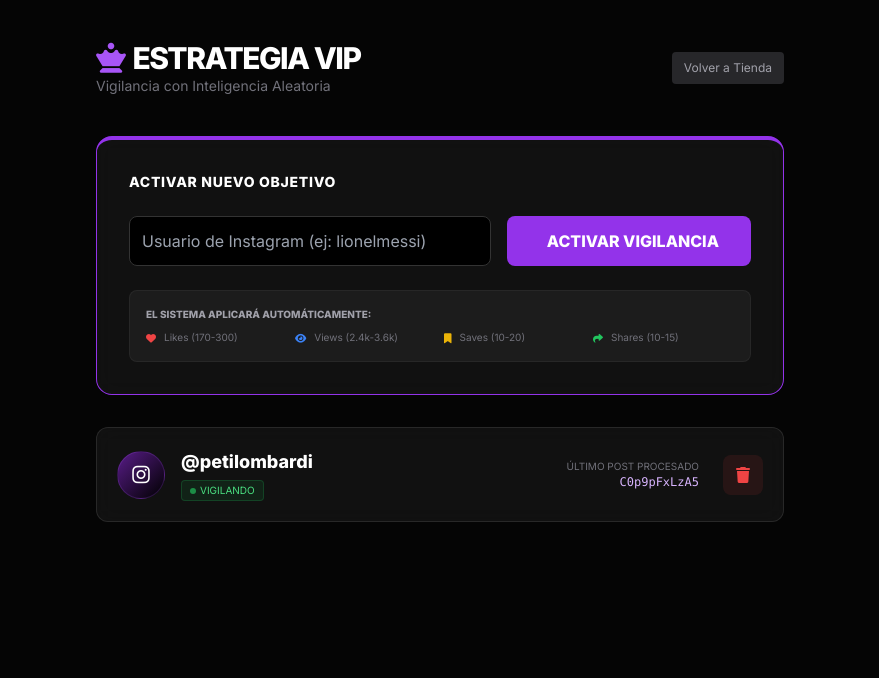
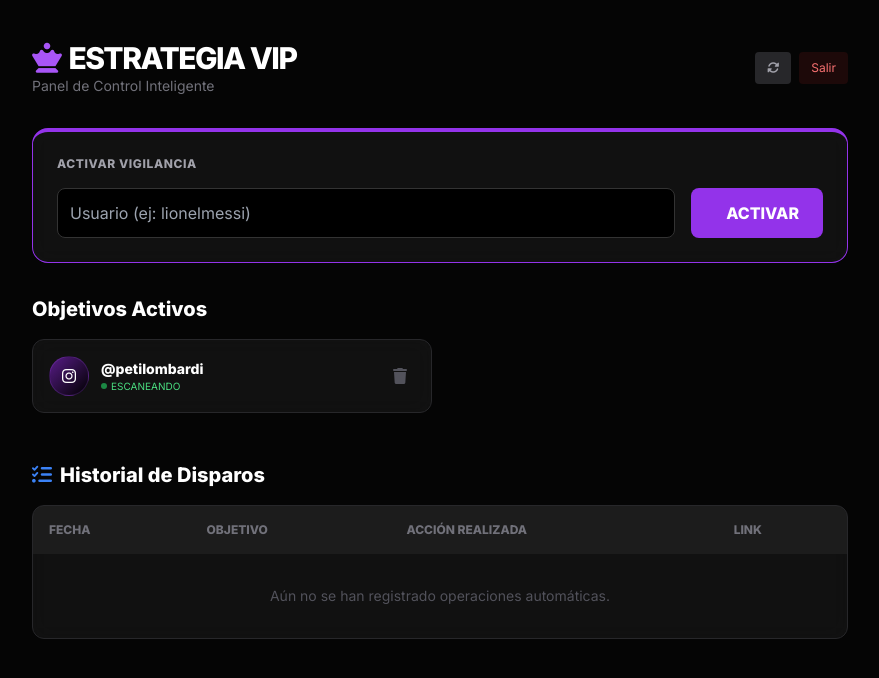
Before and after one commit to mktidsocial-max/proyectomkt, a Flask app: page /admin/bot in a window 1280 px wide. Shown: the top 678 px of the page, without its empty margins (200-1079 px from the left). Run offline with Flask 3, Linux system fonts and the light colour scheme; the visitor is signed in with stand-in values (Sample User, id 1); some libraries are stand-ins or nearby versions.

Commit message:
Update bot.html

```diff
--- a/templates/bot.html
+++ b/templates/bot.html
@@ -12,78 +12,99 @@
         .glass { background: rgba(20, 20, 20, 0.8); backdrop-filter: blur(10px); border: 1px solid rgba(255,255,255,0.1); }
         .input-dark { background: #000; border: 1px solid #333; color: white; padding: 12px; border-radius: 8px; width: 100%; outline: none; }
         .input-dark:focus { border-color: #3b82f6; }
+
+        /* Estilo para la tabla de logs */
+        .log-row:nth-child(even) { background-color: rgba(255,255,255,0.02); }
     </style>
 </head>
-<body class="p-4 md:p-10 max-w-3xl mx-auto">
+<body class="p-4 md:p-10 max-w-4xl mx-auto">
 
-    <div class="flex justify-between items-center mb-10">
+    <div class="flex justify-between items-center mb-8">
         <div>
             <h1 class="text-2xl md:text-3xl font-bold text-white tracking-tighter"><i class="fa-solid fa-chess-queen text-purple-500 mr-2"></i>ESTRATEGIA VIP</h1>
-            <p class="text-zinc-500 text-sm">Vigilancia con Inteligencia Aleatoria</p>
+            <p class="text-zinc-500 text-sm">Panel de Control Inteligente</p>
         </div>
-        <a href="/" class="text-xs bg-zinc-800 px-3 py-2 rounded text-zinc-400 hover:text-white">Volver a Tienda</a>
-    </div>
-
-    <div class="glass p-6 md:p-8 rounded-2xl mb-8 border-t-4 border-purple-600">
-        <h2 class="text-sm font-bold text-white uppercase mb-6 tracking-wider">Activar Nuevo Objetivo</h2>
-
-        <form action="/admin/bot/add" method="POST" class="flex flex-col md:flex-row gap-4">
-            <div class="flex-grow">
-                <input type="text" name="username" class="input-dark" placeholder="Usuario de Instagram (ej: lionelmessi)" required>
-            </div>
-            <button type="submit" class="bg-purple-600 hover:bg-purple-500 text-white font-bold py-3 px-8 rounded-lg transition-colors flex items-center justify-center gap-2">
-                <i class="fa-solid fa-radar"></i> ACTIVAR VIGILANCIA
-            </button>
-        </form>
-
-        <div class="mt-6 p-4 bg-white/5 rounded-lg border border-white/5">
-            <p class="text-[10px] text-zinc-400 uppercase mb-2 font-bold">El sistema aplicará automáticamente:</p>
-            <div class="grid grid-cols-2 md:grid-cols-4 gap-2 text-[10px] text-zinc-500">
-                <div class="flex items-center gap-2"><i class="fa-solid fa-heart text-red-500"></i> Likes (170-300)</div>
-                <div class="flex items-center gap-2"><i class="fa-solid fa-eye text-blue-500"></i> Views (2.4k-3.6k)</div>
-                <div class="flex items-center gap-2"><i class="fa-solid fa-bookmark text-yellow-500"></i> Saves (10-20)</div>
-                <div class="flex items-center gap-2"><i class="fa-solid fa-share text-green-500"></i> Shares (10-15)</div>
-            </div>
+        <div class="flex gap-2">
+            <a href="/admin/bot" class="text-xs bg-zinc-800 px-3 py-2 rounded text-zinc-400 hover:text-white"><i class="fa-solid fa-rotate"></i></a>
+            <a href="/admin/logout" class="text-xs bg-red-900/20 text-red-400 px-3 py-2 rounded hover:bg-red-900/40">Salir</a>
         </div>
     </div>
 
-    <div class="space-y-3">
+    <div class="glass p-6 rounded-2xl mb-8 border-t-4 border-purple-600">
+        <h2 class="text-xs font-bold text-zinc-400 uppercase mb-4 tracking-wider">Activar Vigilancia</h2>
+        <form action="/admin/bot/add" method="POST" class="flex gap-4">
+            <input type="text" name="username" class="input-dark" placeholder="Usuario (ej: lionelmessi)" required>
+            <button type="submit" class="bg-purple-600 hover:bg-purple-500 text-white font-bold px-6 rounded-lg transition-colors whitespace-nowrap">
+                <i class="fa-solid fa-radar mr-2"></i> ACTIVAR
+            </button>
+        </form>
+    </div>
+
+    <h2 class="text-xl font-bold text-white mb-4">Objetivos Activos</h2>
+    <div class="grid grid-cols-1 md:grid-cols-2 gap-4 mb-12">
         {% for target in targets %}
-        <div class="glass p-5 rounded-xl flex items-center justify-between group hover:border-purple-500/30 transition-colors">
-            <div class="flex items-center gap-4">
-                <div class="w-12 h-12 rounded-full bg-gradient-to-br from-purple-900 to-black flex items-center justify-center border border-purple-500/20">
-                    <i class="fa-brands fa-instagram text-white text-xl"></i>
+        <div class="glass p-4 rounded-xl flex items-center justify-between group border border-zinc-800 hover:border-purple-500/30 transition-colors">
+            <div class="flex items-center gap-3">
+                <div class="w-10 h-10 rounded-full bg-gradient-to-br from-purple-900 to-black flex items-center justify-center border border-purple-500/20">
+                    <i class="fa-brands fa-instagram text-white"></i>
                 </div>
                 <div>
-                    <h3 class="font-bold text-white text-lg">@{{ target.username }}</h3>
-                    <div class="flex gap-2 mt-1">
-                        <span class="text-[10px] bg-green-500/10 text-green-400 px-2 py-0.5 rounded border border-green-500/20 flex items-center gap-1">
-                            <span class="w-1.5 h-1.5 rounded-full bg-green-500 animate-pulse"></span> VIGILANDO
-                        </span>
-                    </div>
+                    <h3 class="font-bold text-white text-sm">@{{ target.username }}</h3>
+                    <span class="text-[10px] text-green-400 flex items-center gap-1">
+                        <span class="w-1.5 h-1.5 rounded-full bg-green-500 animate-pulse"></span> ESCANEANDO
+                    </span>
                 </div>
             </div>
-
-            <div class="flex items-center gap-6">
-                <div class="text-right hidden sm:block">
-                    <p class="text-[10px] text-zinc-500 uppercase">Último Post Procesado</p>
-                    <p class="text-xs font-mono text-purple-300">
-                        {{ target.last_shortcode if target.last_shortcode else 'Esperando...' }}
-                    </p>
-                </div>
-                <a href="/admin/bot/delete/{{ target.username }}" class="w-10 h-10 rounded-lg bg-red-500/10 text-red-500 hover:bg-red-500 hover:text-white flex items-center justify-center transition-all" onclick="return confirm('¿Dejar de vigilar a este usuario?')">
-                    <i class="fa-solid fa-trash"></i>
-                </a>
-            </div>
+            <a href="/admin/bot/delete/{{ target.username }}" class="text-zinc-600 hover:text-red-500 transition-colors p-2" onclick="return confirm('¿Borrar?')">
+                <i class="fa-solid fa-trash"></i>
+            </a>
         </div>
         {% else %}
-        <div class="text-center py-12 text-zinc-700 glass rounded-xl border-dashed border-2 border-zinc-800">
-            <i class="fa-solid fa-robot text-5xl mb-4 opacity-20"></i>
-            <p>El sistema está en reposo.</p>
-            <p class="text-xs text-zinc-600 mt-2">Agrega un usuario para comenzar.</p>
+        <div class="col-span-2 text-center py-8 text-zinc-600 border border-dashed border-zinc-800 rounded-xl">
+            No hay objetivos. Agrega uno arriba.
         </div>
         {% endfor %}
     </div>
 
+    <h2 class="text-xl font-bold text-white mb-4 flex items-center gap-2">
+        <i class="fa-solid fa-list-check text-blue-500"></i> Historial de Disparos
+    </h2>
+    <div class="glass rounded-xl overflow-hidden border border-zinc-800">
+        <div class="overflow-x-auto">
+            <table class="w-full text-left text-sm text-zinc-400">
+                <thead class="bg-white/5 text-xs uppercase text-zinc-500">
+                    <tr>
+                        <th class="p-4">Fecha</th>
+                        <th class="p-4">Objetivo</th>
+                        <th class="p-4">Acción Realizada</th>
+                        <th class="p-4">Link</th>
+                    </tr>
+                </thead>
+                <tbody class="divide-y divide-zinc-800">
+                    {% for log in logs %}
+                    <tr class="log-row hover:bg-white/5 transition-colors">
+                        <td class="p-4 font-mono text-xs whitespace-nowrap">{{ log.fecha }}</td>
+                        <td class="p-4 font-bold text-white">@{{ log.usuario }}</td>
+                        <td class="p-4 text-xs">
+                            {{ log.accion }}
+                        </td>
+                        <td class="p-4">
+                            <a href="{{ log.link }}" target="_blank" class="text-blue-400 hover:text-blue-300">
+                                <i class="fa-solid fa-external-link-alt"></i>
+                            </a>
+                        </td>
+                    </tr>
+                    {% else %}
+                    <tr>
+                        <td colspan="4" class="p-8 text-center text-zinc-600">
+                            Aún no se han registrado operaciones automáticas.
+                        </td>
+                    </tr>
+                    {% endfor %}
+                </tbody>
+            </table>
+        </div>
+    </div>
+
 </body>
 </html>
```
